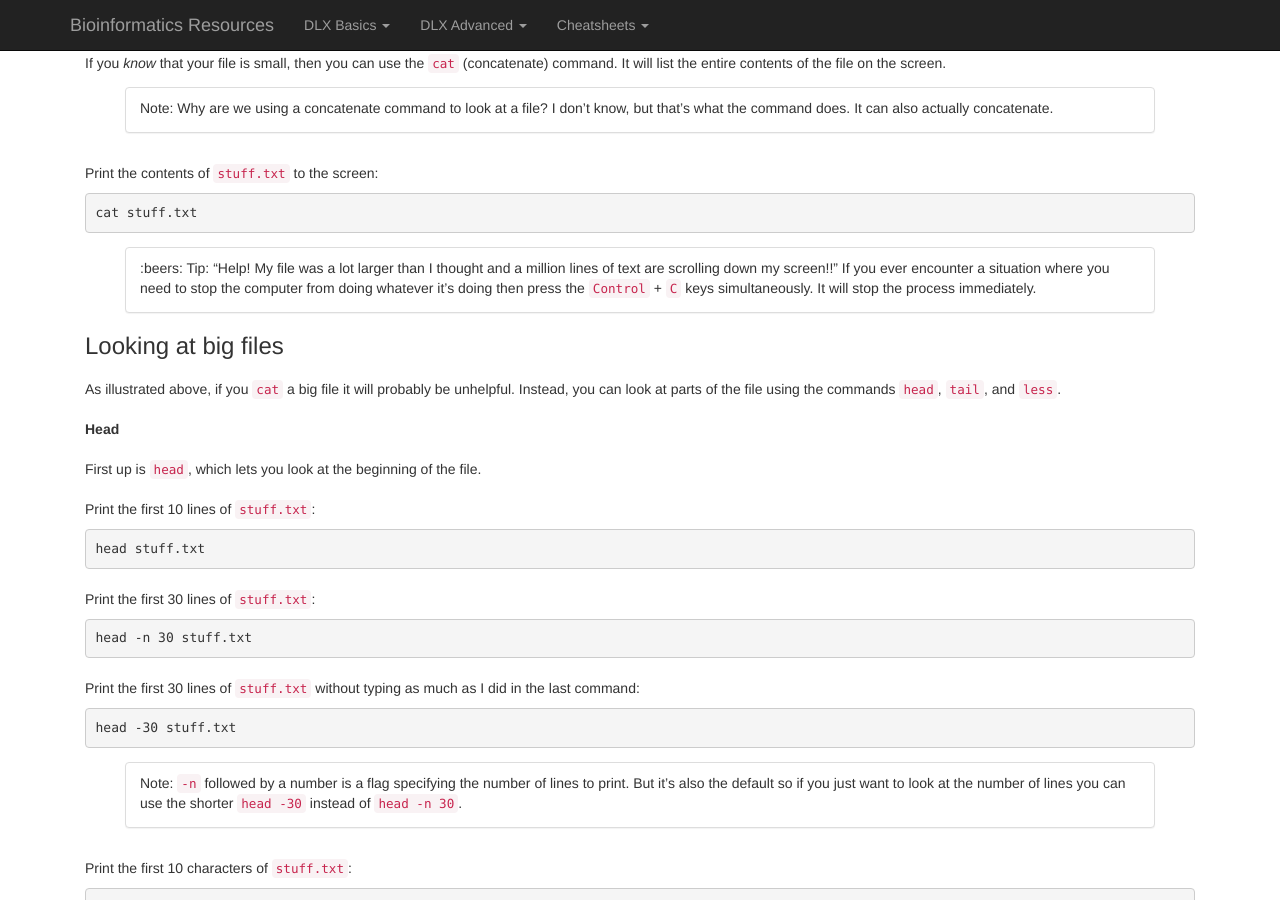
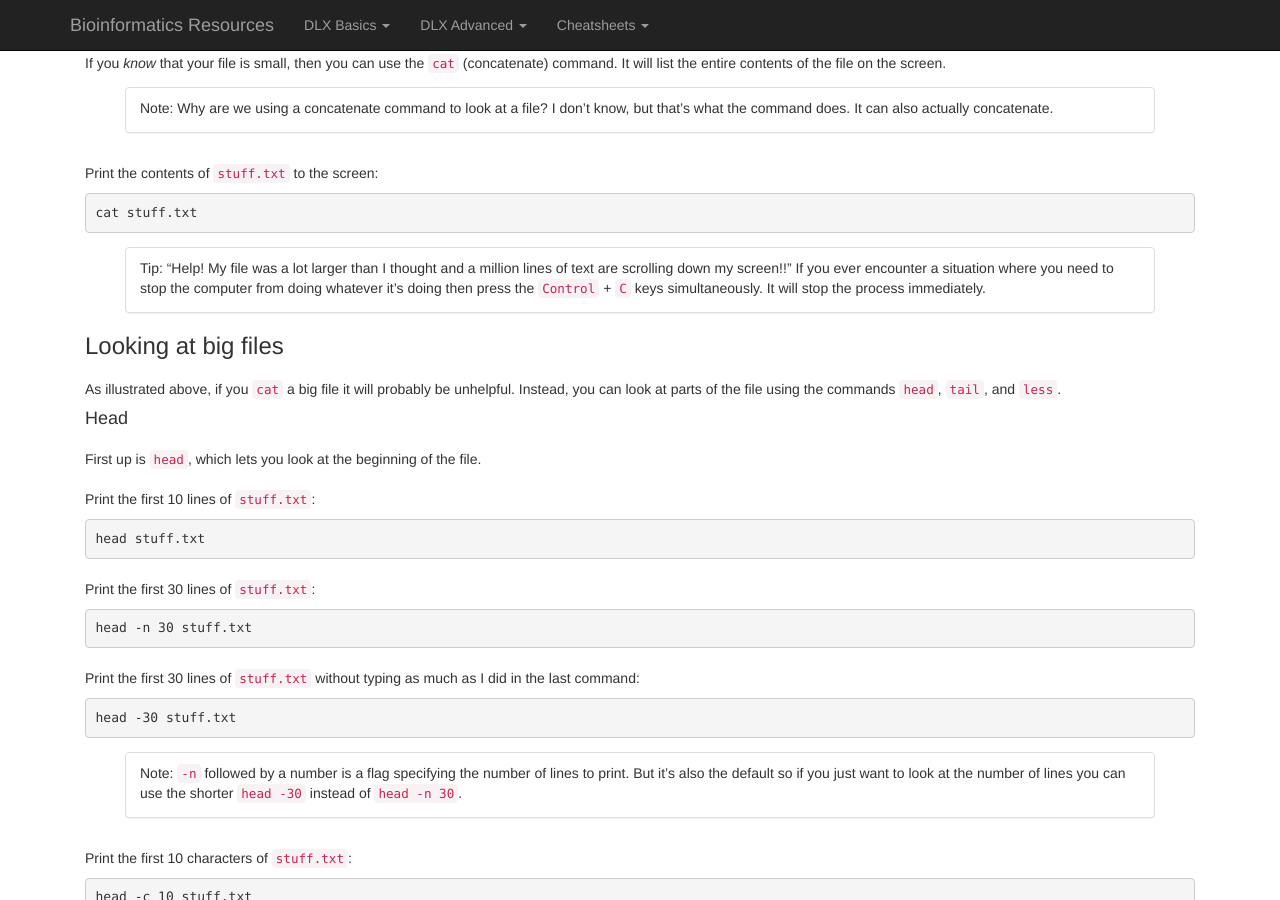
Before and after one commit to karajones/karajones.github.io, a Jekyll site: the page built from dlx/dlx6.md, in a window 1280 px wide and 900 px high, scrolled down 447 px. Built offline with Jekyll 4.4.1, drawn with Linux system fonts in a browser that asks for light colours; nearby versions of some CDN libraries; our own code applies the rules of GitHub Pages for plain Markdown files; some of the changed text lies outside the part shown.

Commit message:
Update dlx6.md

````diff
--- a/dlx/dlx6.md
+++ b/dlx/dlx6.md
@@ -25,12 +25,12 @@ Print the contents of `stuff.txt` to the screen:
 cat stuff.txt
 ```
 
-> :beers: Tip: “Help! My file was a lot larger than I thought and a million lines of text are scrolling down my screen!!” If you ever encounter a situation where you need to stop the computer from doing whatever it’s doing then press the `Control` + `C` keys simultaneously. It will stop the process immediately.
+> Tip: “Help! My file was a lot larger than I thought and a million lines of text are scrolling down my screen!!” If you ever encounter a situation where you need to stop the computer from doing whatever it’s doing then press the `Control` + `C` keys simultaneously. It will stop the process immediately.
 
 ### Looking at big files
 As illustrated above, if you `cat` a big file it will probably be unhelpful. Instead, you can look at parts of the file using the commands `head`, `tail`, and `less`.
 
-**Head**
+#### Head
 
 First up is `head`, which lets you look at the beginning of the file.
 
@@ -55,7 +55,7 @@ Print the first 10 characters of `stuff.txt`:
 head -c 10 stuff.txt
 ```
 
-**Tail**
+#### Tail
 
 Next is `tail`, which lets you look at the end of the file.
 
@@ -74,7 +74,7 @@ Print the last 10 characters of `stuff.txt`:
 tail -c 10 stuff.txt
 ```
 
-**Less**
+#### Less
 
 Finally, if you want to see your entire file without printing it to the screen, then you can use `less`. This will create an interactive environment where you can scroll up and down through your file, but you cannot modify it.
 
@@ -91,7 +91,7 @@ You’re now in interactive mode! There isn’t a set number of lines that `less
 
 If you tried any of the above commands on a compressed file then you’ll have gotten a string of gibberish printed to your screen. Not to worry, there’s a way of looking at the contents of a compressed file using `less`.
 
-> :beers: Tip: To combine commands, you send one command to the other using a `|` (pipe). `|` can be typed by pressing `Shift` + `\`.
+> Tip: To combine commands, you send one command to the other using a `|` (pipe). `|` can be typed by pressing `Shift` + `\`.
 
 Print the first 10 lines of `stuff.txt.gz`:
 ```
````
